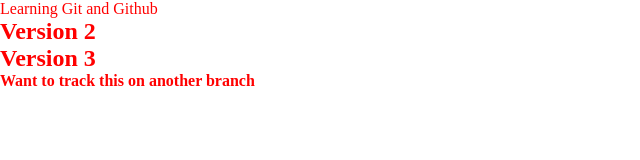
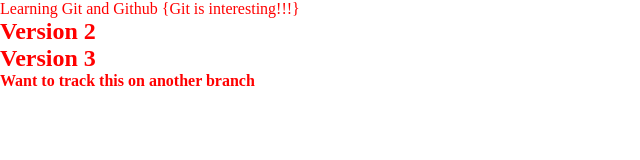
Before and after one commit to Socheema/learning_git, a plain HTML site: page index.html in a window 1280 px wide. Shown: the whole page, without its empty margins (0-640 px from the left). Drawn offline with Linux system fonts and the light colour scheme.

Commit message:
update the altschool

```diff
--- a/index.html
+++ b/index.html
@@ -8,7 +8,7 @@
 </head>
 <body>
     <p>
-        Learning Git and Github
+        Learning Git and Github {Git is interesting!!!}
     </p>
     <h2>Version 2</h2>
     <h2>Version 3</h2>
```
